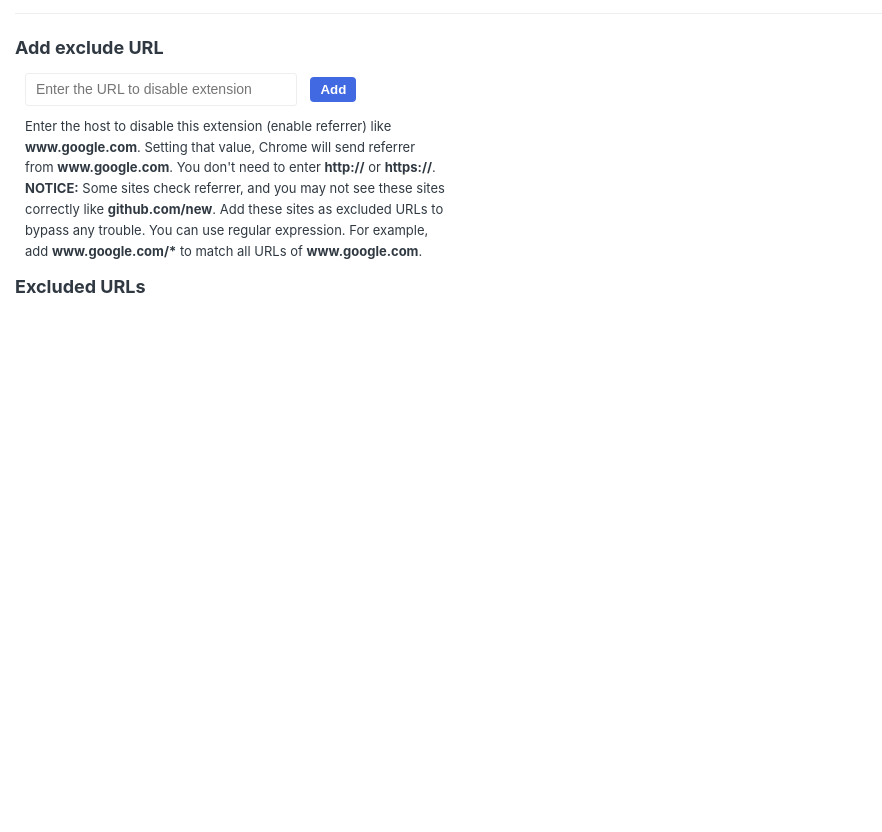
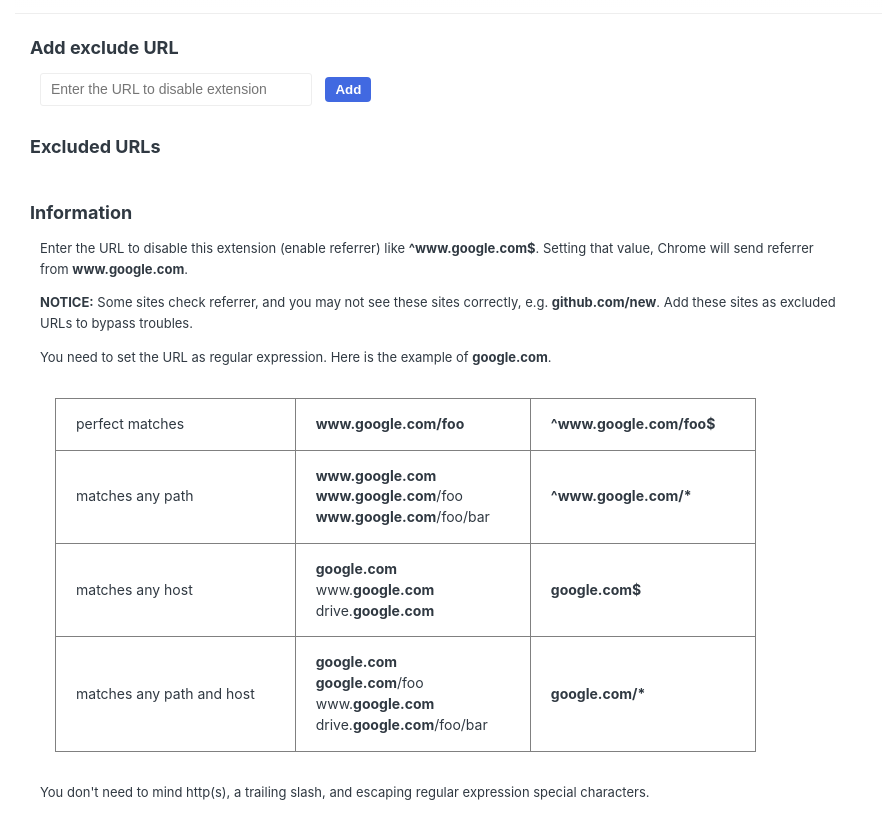
Before and after one commit to noraworld/no-more-referrer, a browser extension: page src/options.html in a window 1280 px wide. Shown: the part 48-880 px from the top of the page, without its empty margins (0-882 px from the left). Before the commit the page ends 800 px from the top, so only its background shows below. Drawn offline with Linux system fonts and the light colour scheme; files that its build step writes are made by us from their sources.

Commit message:
:sparkles: Create example of regular expression
- Change descriptions

```diff
--- a/src/css/options.css
+++ b/src/css/options.css
@@ -1,6 +1,6 @@
 body {
-  margin: 0;
-  padding-left: 15px;
+  margin: 0 0 30px 0;
+  padding-left: 30px;
   padding-top: 70px;
   font-family: BlinkMacSystemFont;
   font-size: 12px;
@@ -15,6 +15,10 @@ header {
   border-bottom: 1px solid #eee;
   background: linear-gradient(white, white 40%, rgba(255, 255, 255, 0.92));
   z-index: 100000;
+}
+
+.excluded-urls, .information {
+  margin-top: 30px;
 }
 
 h2 + * {
@@ -63,8 +67,16 @@ td {
 }
 
 .description {
-  width: 420px;
+  width: 800px;
   font-size: 13px;
   word-wrap: break-word;
   line-height: 1.6em;
 }
+.description table {
+  border-collapse: collapse;
+  margin: 30px 0 30px 15px;
+}
+.description table tbody tr td {
+  border: 1px solid grey;
+  padding: 15px 40px 15px 20px;
+}
--- a/src/options.html
+++ b/src/options.html
@@ -11,21 +11,54 @@
     <h1>No More Referrer</h1>
   </header>
 
-  <h2>Add exclude URL</h2>
+  <h2 class="add-exclude-url">Add exclude URL</h2>
   <div class="add-exclude-url">
     <form class="exclude">
       <input type="text" placeholder="Enter the URL to disable extension" class="url">
       <button type="submit" class="add">Add</button>
     </form>
-    <div class="description">
-      <span>Enter the host to disable this extension (enable referrer) like <strong>www.google.com</strong>. Setting that value, Chrome will send referrer from <strong>www.google.com</strong>. You don't need to enter <strong>http://</strong> or <strong>https://</strong>. <strong>NOTICE:</strong> Some sites check referrer, and you may not see these sites correctly like <strong>github.com/new</strong>. Add these sites as excluded URLs to bypass any trouble. You can use regular expression. For example, add <strong>www.google.com/*</strong> to match all URLs of <strong>www.google.com</strong>.</span>
-    </div>
   </div>
 
-  <h2>Excluded URLs</h2>
+  <h2 class="excluded-urls">Excluded URLs</h2>
   <table>
     <tbody class="exclude-url-list"></tbody>
   </table>
+
+  <h2 class="information">Information</h2>
+  <div class="description">
+    <p>Enter the URL to disable this extension (enable referrer) like <strong>^www.google.com$</strong>. Setting that value, Chrome will send referrer from <strong>www.google.com</strong>.</p>
+
+    <p><strong>NOTICE:</strong> Some sites check referrer, and you may not see these sites correctly, e.g. <strong>github.com/new</strong>. Add these sites as excluded URLs to bypass troubles.</p>
+
+    <p>You need to set the URL as regular expression. Here is the example of <strong>google.com</strong>.</p>
+
+    <table>
+      <tbody>
+        <tr>
+          <td>perfect matches</td>
+          <td><strong>www.google.com/foo</strong></td>
+          <td><strong>^www.google.com/foo$</strong></td>
+        </tr>
+        <tr>
+          <td>matches any path</td>
+          <td><strong>www.google.com</strong><br><strong>www.google.com</strong>/foo<br><strong>www.google.com</strong>/foo/bar</td>
+          <td><strong>^www.google.com/*</strong></td>
+        </tr>
+        <tr>
+          <td>matches any host</td>
+          <td><strong>google.com</strong><br>www.<strong>google.com</strong><br>drive.<strong>google.com</strong></td>
+          <td><strong>google.com$</strong></td>
+        </tr>
+        <tr>
+          <td>matches any path and host</td>
+          <td><strong>google.com</strong><br><strong>google.com</strong>/foo</strong><br>www.<strong>google.com</strong><br>drive.<strong>google.com</strong>/foo/bar</td>
+          <td><strong>google.com/*</strong></td>
+        </tr>
+      </tbody>
+    </table>
+
+    <p>You don't need to mind http(s), a trailing slash, and escaping regular expression special characters.</p>
+  </div>
 
   <script type="text/javascript" src="jquery.js"></script>
   <script type="text/javascript" src="options.js"></script>
```
